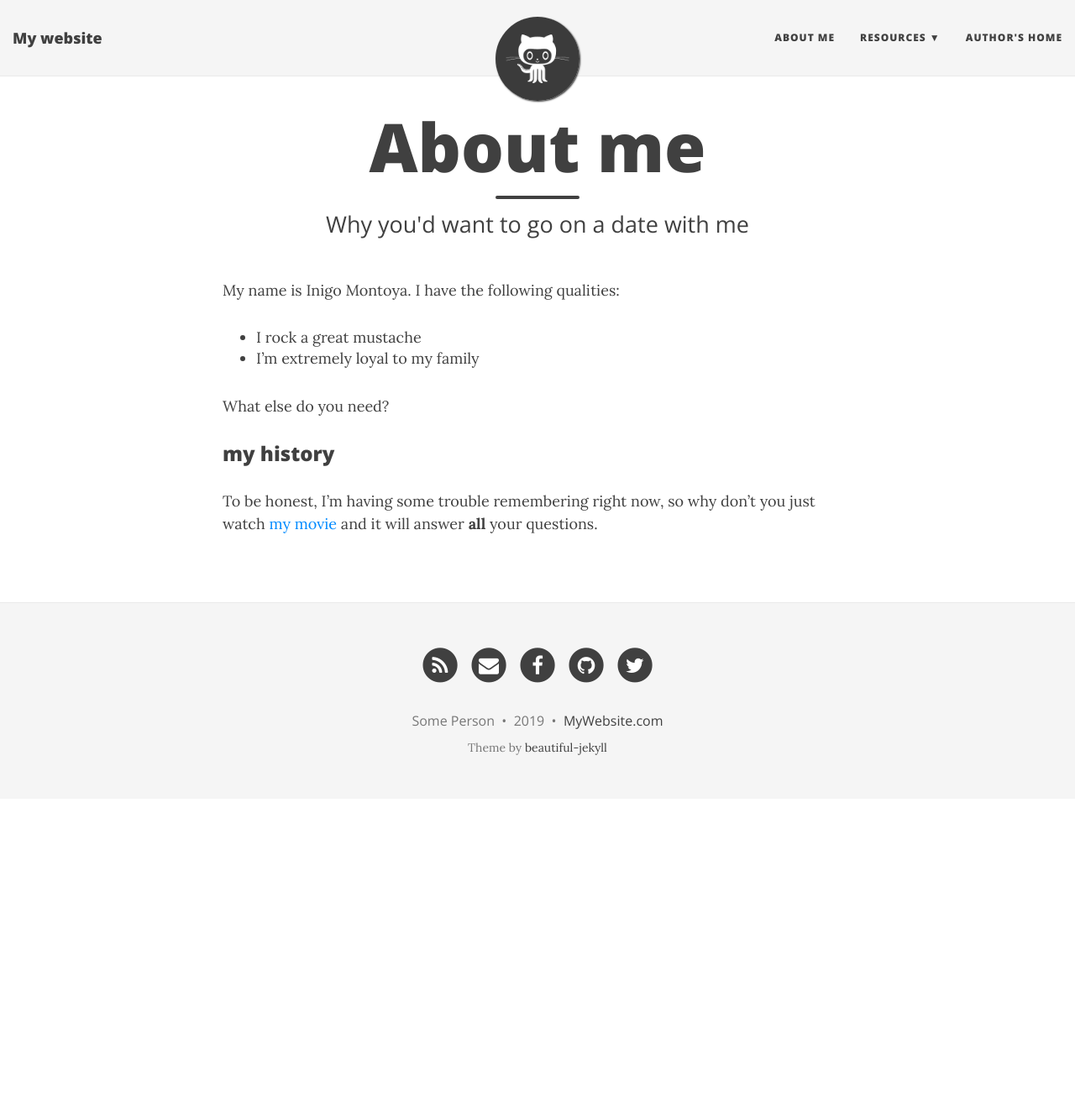
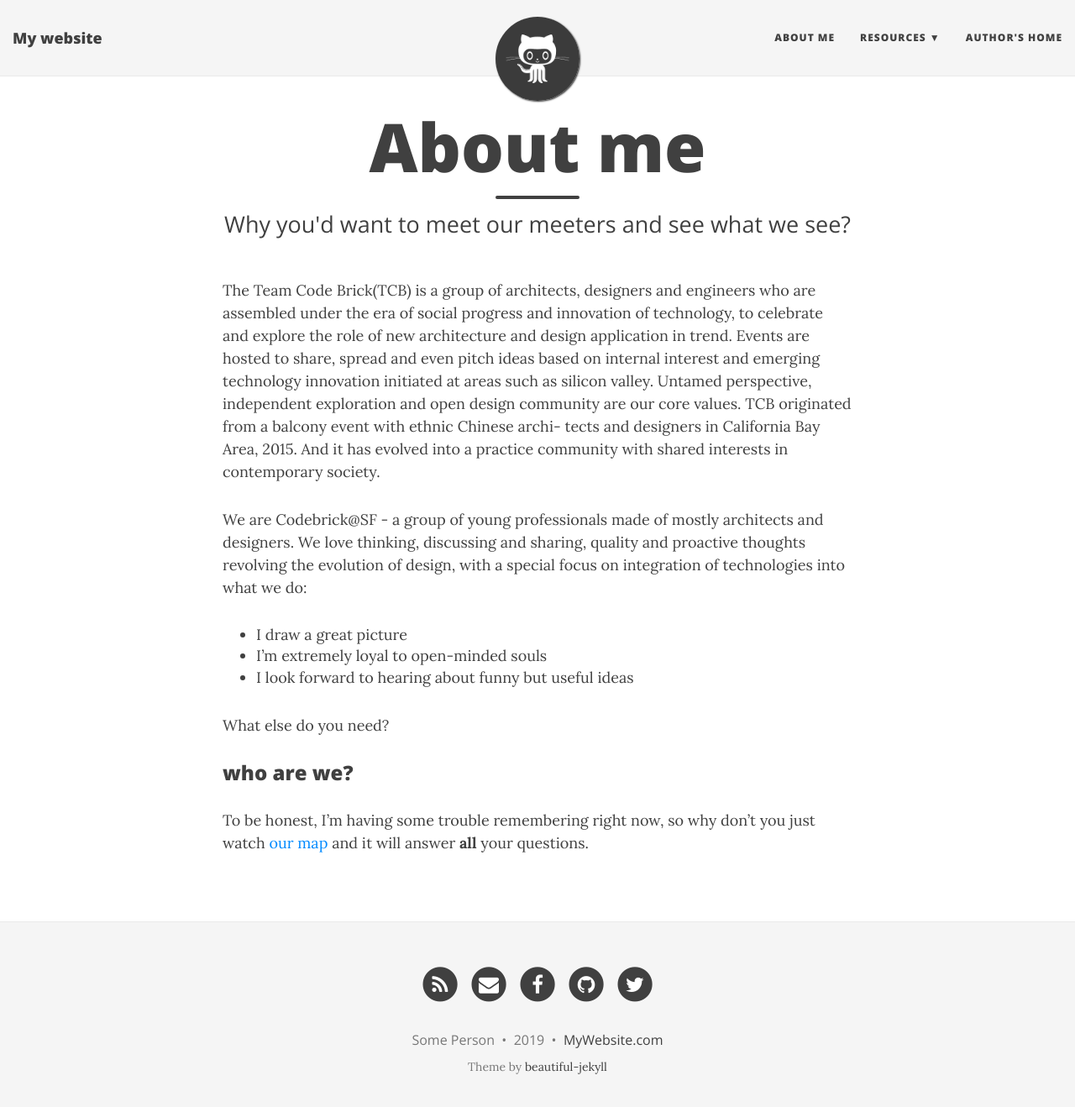
Before and after one commit to wenhaowuuu/codebrick_web_2, a Jekyll site: the page built from aboutme.md, in a window 1280 px wide and 1331 px high. Shown: the top 1318 px of the window at 84% size. Built offline with Jekyll 4.4.1, drawn with Linux system fonts in a browser that asks for light colours; nearby versions of some CDN libraries.

Commit message:
0406_replace

```diff
--- /dev/null
+++ b/CNAME
@@ -0,0 +1 @@
+codebrick.us
--- a/aboutme.md
+++ b/aboutme.md
@@ -1,16 +1,19 @@
 ---
 layout: page
 title: About me
-subtitle: Why you'd want to go on a date with me
+subtitle: Why you'd want to meet our meeters and see what we see?
 ---
 
-My name is Inigo Montoya. I have the following qualities:
+The Team Code Brick(TCB) is a group of architects, designers and engineers who are assembled under the era of social progress and innovation of technology, to celebrate and explore the role of new architecture and design application in trend. Events are hosted to share, spread and even pitch ideas based on internal interest and emerging technology innovation initiated at areas such as silicon valley. Untamed perspective, independent exploration and open design community are our core values. TCB originated from a balcony event with ethnic Chinese archi- tects and designers in California Bay Area, 2015. And it has evolved into a practice community with shared interests in contemporary society.
 
-- I rock a great mustache
-- I'm extremely loyal to my family
+We are Codebrick@SF - a group of young professionals made of mostly architects and designers. We love thinking, discussing and sharing, quality and proactive thoughts revolving the evolution of design, with a special focus on integration of technologies into what we do:
+
+- I draw a great picture
+- I'm extremely loyal to open-minded souls
+- I look forward to hearing about funny but useful ideas
 
 What else do you need?
 
-### my history
+### who are we?
 
-To be honest, I'm having some trouble remembering right now, so why don't you just watch [my movie](http://en.wikipedia.org/wiki/The_Princess_Bride_%28film%29) and it will answer **all** your questions.
+To be honest, I'm having some trouble remembering right now, so why don't you just watch [our map](http://codebrick.us/CodeBrickMap/) and it will answer **all** your questions.
```
